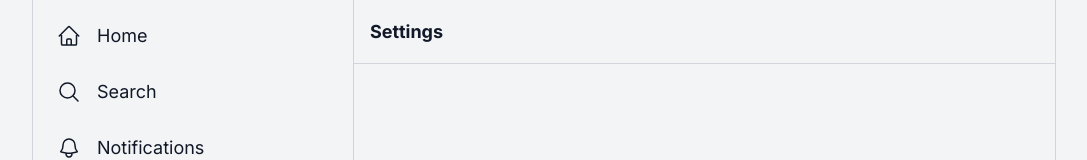
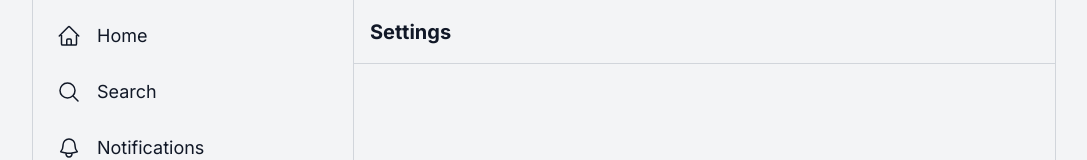
Before and after one commit to nextremy/ranger-v2, a Next.js app: page /settings in a window 1280 px wide. Shown: the top 160 px of the page, without its empty margins (96-1183 px from the left). Built offline with nearby package versions, Linux system fonts and the light colour scheme.

Commit message:
Enlarge top bar title font

```diff
--- a/src/components/top-bar/title.tsx
+++ b/src/components/top-bar/title.tsx
@@ -1,5 +1,5 @@
 import { ReactNode } from "react";
 
 export function Title(props: { children: ReactNode }) {
-  return <h1 className="mx-2 text-lg font-bold">{props.children}</h1>;
+  return <h1 className="mx-2 text-xl font-bold">{props.children}</h1>;
 }
```
